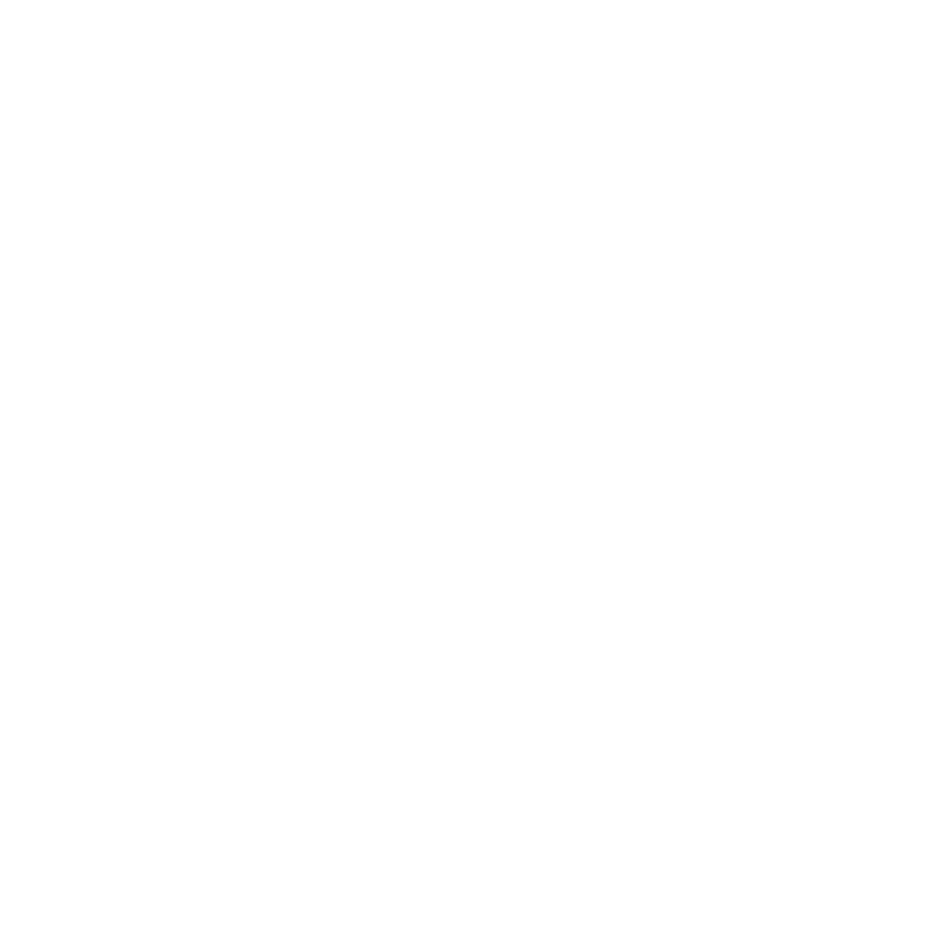
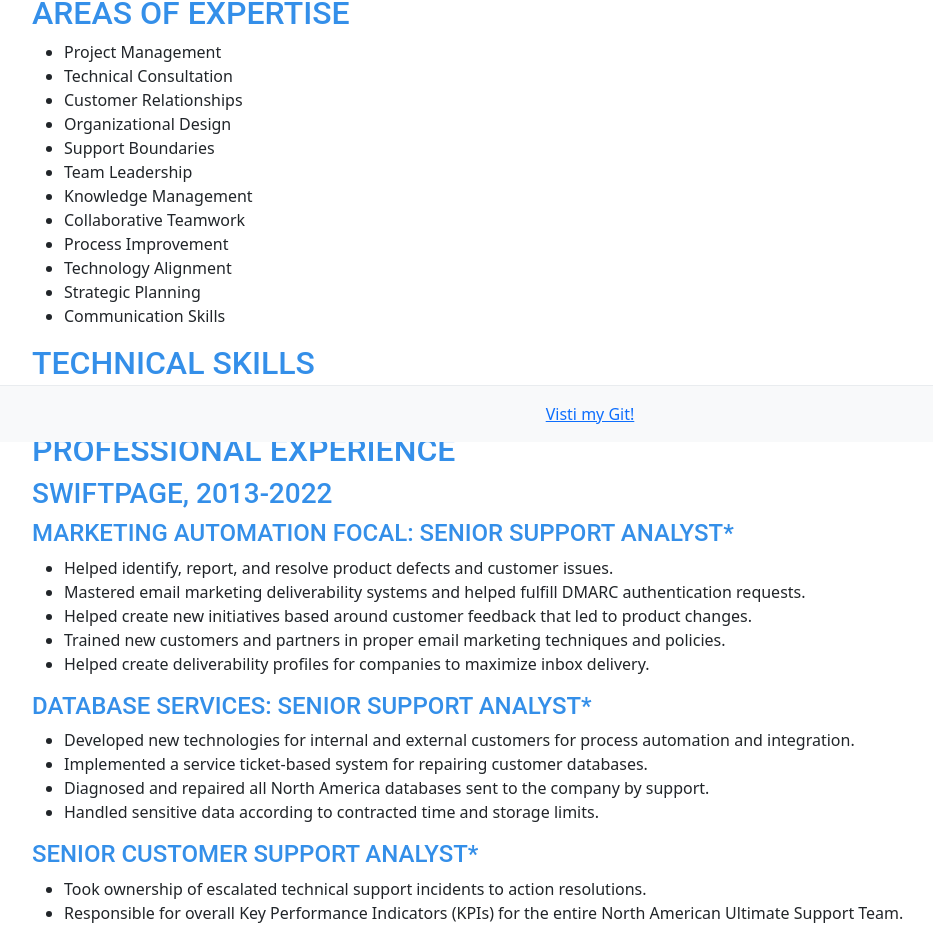
Before and after one commit to DaedalusStudios/Portfolio-Homework, a React (Vite) app: page /resume in a window 1280 px wide. Shown: the part 358-1287 px from the top of the page, without its empty margins (50-983 px from the left). Before the commit the page ends 800 px from the top, so only its background shows below. Built offline with nearby package versions, Linux system fonts and the light colour scheme.

Commit message:
added it all

```diff
--- a/index.html
+++ b/index.html
@@ -6,13 +6,13 @@
   <title>React Bootstrap Site</title>
   <!-- Bootstrap CSS -->
   <link href="https://cdn.jsdelivr.net/npm/bootstrap@5.2.3/dist/css/bootstrap.min.css" rel="stylesheet">
-  <link href="src/app.css" rel="stylesheet">
+  <link href="./src/app.css" rel="stylesheet">
 </head>
 <body>
   <!-- Root div for React App -->
   <div id="root"></div>
 
   <!-- React Scripts -->
-  <script type="module" src="/src/index.jsx"></script>
+  <script type="module" src="./src/index.jsx"></script>
 </body>
 </html>
--- a/src/app.css
+++ b/src/app.css
@@ -1,5 +1,11 @@
+:root {
+    padding-bottom: 100px;
+}
+
+
 .pageTitle {
     text-align: center;
+    color:black !important;
 }
 .face {
     display:block;
@@ -19,3 +25,21 @@
     margin: 0 10px;
     padding: 10px;
 }
+
+.footer {
+    position: fixed;
+    bottom: 0;
+    width: 100%;
+    text-align: center;
+    padding: 10px;
+    background-color: #f8f9fa;
+    border-top: 1px solid #e9ecef;
+}
+
+resume .resumeStuff .h1, .h2, .h3, .h4, .h5, .h6, h1, h2, h3, h4, h5, h6 {
+    margin-bottom: 0.5rem;
+    font-family: 'Roboto', sans-serif;
+    font-weight: 500;
+    line-height: 1.2;
+    color: #348fe9;
+}
--- a/src/components/Footer.jsx
+++ b/src/components/Footer.jsx
@@ -4,7 +4,7 @@
   return (
     <footer className="footer mt-auto py-3 bg-light">
       <div className="container">
-        <span className="text-muted">Place footer content here.</span>
+        <span className="text-muted"><a href="https://github.com/DaedalusStudios">Visti my Git!</a></span>
       </div>
     </footer>
   );
--- a/src/components/resume.jsx
+++ b/src/components/resume.jsx
@@ -1,6 +1,146 @@
 function Resume()  {
   return (
-   <div />
+   <div>
+    <h1 class="pageTitle">Resume</h1>
+    <div class="pageTitle"><a href="src\public\resumeDraftOnline.pdf" target="_blank">Here is my resume!</a></div>
+    <div class="resumeStuff">
+    <p>
+    <h1>TECHNICAL CONSULTANT</h1>
+<p>Planning and Analysis | Project Management | Implementation<br/>
+Dedicated Technical representative with 20+ years of experience in information technology. Skilled in analyzing business needs and processes to identify improvement opportunities and suggest appropriate technologies. Experience identifying and addressing client needs: building solid relationships with clients; developing an awareness of firm services; communicating with the client in an organized and knowledgeable manner; delivering clear requests for information; demonstrating flexibility in prioritizing and completing tasks; and communicating potential conflicts to senior management.</p>
+
+<h2>AREAS OF EXPERTISE</h2>
+<ul>
+  <li>Project Management</li>
+  <li>Technical Consultation</li>
+  <li>Customer Relationships</li>
+  <li>Organizational Design</li>
+  <li>Support Boundaries</li>
+  <li>Team Leadership</li>
+  <li>Knowledge Management</li>
+  <li>Collaborative Teamwork</li>
+  <li>Process Improvement</li>
+  <li>Technology Alignment</li>
+  <li>Strategic Planning</li>
+  <li>Communication Skills</li>
+</ul>
+
+<h2>TECHNICAL SKILLS</h2>
+<p>Microsoft Word, Excel, PowerPoint, Outlook, Access, SQL, PHP, CSS, JavaScript, Flash, .Net (C#, VB#, ASP.Net); HTML, TCP/IP Networking</p>
+
+<h2>PROFESSIONAL EXPERIENCE</h2>
+
+<h3>SWIFTPAGE, 2013-2022</h3>
+<h4>MARKETING AUTOMATION FOCAL: SENIOR SUPPORT ANALYST*</h4>
+<ul>
+  <li>Helped identify, report, and resolve product defects and customer issues.</li>
+  <li>Mastered email marketing deliverability systems and helped fulfill DMARC authentication requests.</li>
+  <li>Helped create new initiatives based around customer feedback that led to product changes.</li>
+  <li>Trained new customers and partners in proper email marketing techniques and policies.</li>
+  <li>Helped create deliverability profiles for companies to maximize inbox delivery.</li>
+</ul>
+<h4>DATABASE SERVICES: SENIOR SUPPORT ANALYST*</h4>
+<ul>
+  <li>Developed new technologies for internal and external customers for process automation and integration.</li>
+  <li>Implemented a service ticket-based system for repairing customer databases.</li>
+  <li>Diagnosed and repaired all North America databases sent to the company by support.</li>
+  <li>Handled sensitive data according to contracted time and storage limits.</li>
+</ul>
+
+<h4>SENIOR CUSTOMER SUPPORT ANALYST*</h4>
+<ul>
+  <li>Took ownership of escalated technical support incidents to action resolutions.</li>
+  <li>Responsible for overall Key Performance Indicators (KPIs) for the entire North American Ultimate Support Team.</li>
+  <li>Provided initial and continued training for all technicians.</li>
+  <li>Set target guidelines and goals for team members who were falling behind desired statistics.</li>
+</ul>
+<h4>PLATFORM DEVELOPER: PORTAL, IBA INTEGRATIONS</h4>
+<ul>
+  <li>Developed new technologies for internal and external customers for process automation and integration.</li>
+  <li>Maintained integration systems across the full breadth of product lines.</li>
+  <li>Worked in a team-based environment focused on agile development.</li>
+  <li>Consistently met or exceeded goals.</li>
+</ul>
+
+<h4>MANAGER: SERVER OPERATIONS (SCOTTSDALE SUPPORT TEAM)</h4>
+<ul>
+  <li>Managed a small team of technicians to improve all areas of Act! Premium Cloud.</li>
+  <li>Prepared to coach the team on new tooling through Jenkins that was in development.</li>
+  <li>Collaborated closely with Sales and Customer Service to ensure timely resolution of customer issues.</li>
+  <li>Responsible for career development through one-on-one meetings.</li>
+  <li>Worked closely with Senior Manager located in the UK (Mark Brown) for strategic direction as needed.</li>
+</ul>
+<h4>ASSOCIATE PRODUCT MANAGER: ACT! PREMIUM CLOUD</h4>
+<ul>
+  <li>Chief architect responsible for the creation of a company-contained Multi-Tenant SaaS solution for our Act! Premium Web product hosted on the Google Compute Engine.</li>
+  <li>Due to results from this project, the company shifted focus towards cloud software.</li>
+  <li>Met all major milestones in a timely fashion.</li>
+  <li>Facilitated hand-off of project to our DevOps team once the business was ready to develop the system further, leading me to take the server operations role as manager.</li>
+</ul>
+
+<h4>CUSTOMER SUPPORT ANALYST II: ACT!</h4>
+<ul>
+  <li>Helped lead the support team to a successful transition from Sage to Swiftpage by providing them with the right tools to reach and surpass the goals of the department: Knowledge and experience.</li>
+  <li>Worked with a team of knowledgebase publishers on a daily basis, coordinating the flow of information between the team and the client.</li>
+  <li>Diagnosed issues discovered within the software, documented them, and tried to find a fix for those issues in a timely manner in both inbound and outbound calls.</li>
+  <li>Took ownership of customer issues that arose during the transition period in order to maintain good business relations on an individual level.</li>
+</ul>
+<h3>SAGE SOFTWARE, 2010-2013</h3>
+
+<h4>CUSTOMER SUPPORT ANALYST: SAGE ACT!</h4>
+<ul>
+  <li>Worked with a team of knowledgebase publishers on a daily basis, coordinating the flow of information between the team and the client.</li>
+  <li>Diagnosed issues discovered within the software, documented them, and tried to find a fix for those issues in a timely manner.</li>
+  <li>Built rapport with clients, generated revenue based on the customer's needs, and referred them to appropriate products available at Sage.</li>
+  <li>Consistently reached and surpassed monthly development goals by following the voice of Sage guidelines during the relationship-building process.</li>
+</ul>
+
+<h4>CUSTOMER SUPPORT REPRESENTATIVE: SAGE PEACHTREE (MANPOWER INC. CONSULTANT)</h4>
+<ul>
+  <li>Contract position requiring attention to detail and proper business practices within the law.</li>
+  <li>Assisted clients in finding proper solutions to issues arising in improper accounting methods, inventory control, or account reconciliation.</li>
+  <li>Required to troubleshoot database problems and assist in creating practices for the client to promote database health.</li>
+</ul>
+<h3>ELDRITCH COMPUTING LLC. CO-FOUNDER 2002-2010</h3>
+
+<h4>REMOTE NETWORK ADMINISTRATION: RETAIL BULK COMPUTER SALES & SERVICE</h4>
+<ul>
+  <li>Used remote software to aid smaller companies in need of full-time network administrator services at a fraction of the price.</li>
+  <li>Responsible for security updates, software patches, data migrations, and frequent on-site inventory audits and installations.</li>
+  <li>Maintained and enforced group policies and served as a guide for support teams for other products that may require administrative access for installation.</li>
+  <li>Sold hand-built computers through Sam’s Club and Wal-Mart stores in the Southeast.</li>
+</ul>
+<h3>BMC SOLUTIONS INC., TECHNICIAN 2006</h3>
+
+<h4>TECHNICAL CONTRACTOR: DATA MIGRATION AND INSTALLATION</h4>
+<ul>
+  <li>Completed several short contracts to upgrade workstations to newer systems without disrupting workflow under contractual service levels.</li>
+  <li>Executed end-of-life processes for old systems retaining government data, involving proper data destruction processes.</li>
+</ul>
+
+<h3>EARTHLINK INC., TECHNICAL SUPPORT REPRESENTATIVE 2001-2002</h3>
+
+<h4>TECHNICAL SUPPORT REPRESENTATIVE: INTERNET & NETWORK CONNECTIVITY</h4>
+<ul>
+  <li>Provided inbound technical support in a call-center environment for connecting workstations to the internet via Dialup, Cable, and Digital Subscriber Lines across the US.</li>
+  <li>Became proficient in limited support for network connectivity, which quickly became my area of expertise.</li>
+</ul>
+
+<h3>COMPAQ COMPUTERS (FORMERLY DIGITAL) 1998-2001</h3>
+
+<h4>PROJECT MANAGER: EXTERNAL PROJECTS AND BUSINESS DEVELOPMENT</h4>
+<ul>
+  <li>Managed service level agreements for seventeen technical support desks spanning over seven hundred employees.</li>
+  <li>Set boundaries and future projects for white-label products.</li>
+  <li>Established staffing requirements while adhering to budgetary constraints.</li>
+  <li>Delivered weekly and monthly reports to white-label product owners (Internal Customers).</li>
+  <li>Conducted monthly risk analysis and mitigation meetings.</li>
+  <li>Approved purchasing for the IT department.</li>
+</ul>
+
+</p>
+</div>
+</div>
   );
 }
   export default Resume;
--- a/vite.config.js
+++ b/vite.config.js
@@ -1,5 +1,5 @@
+import react from '@vitejs/plugin-react';
 import { defineConfig } from 'vite';
-import react from '@vitejs/plugin-react';
 
 // https://vitejs.dev/config/
 export default defineConfig({
@@ -8,4 +8,15 @@
     port: 3000,
     open: true,
   },
+  build: {
+    assetsDir: 'assets',
+    rollupOptions: {
+      input: {
+        main: './index.html',
+      },
+      output: {
+        assetFileNames: '[name][extname]',
+      },
+    },
+  },
 });
```
Also changed, not shown: 1 other file (tests, documents, lock files or other folders).
